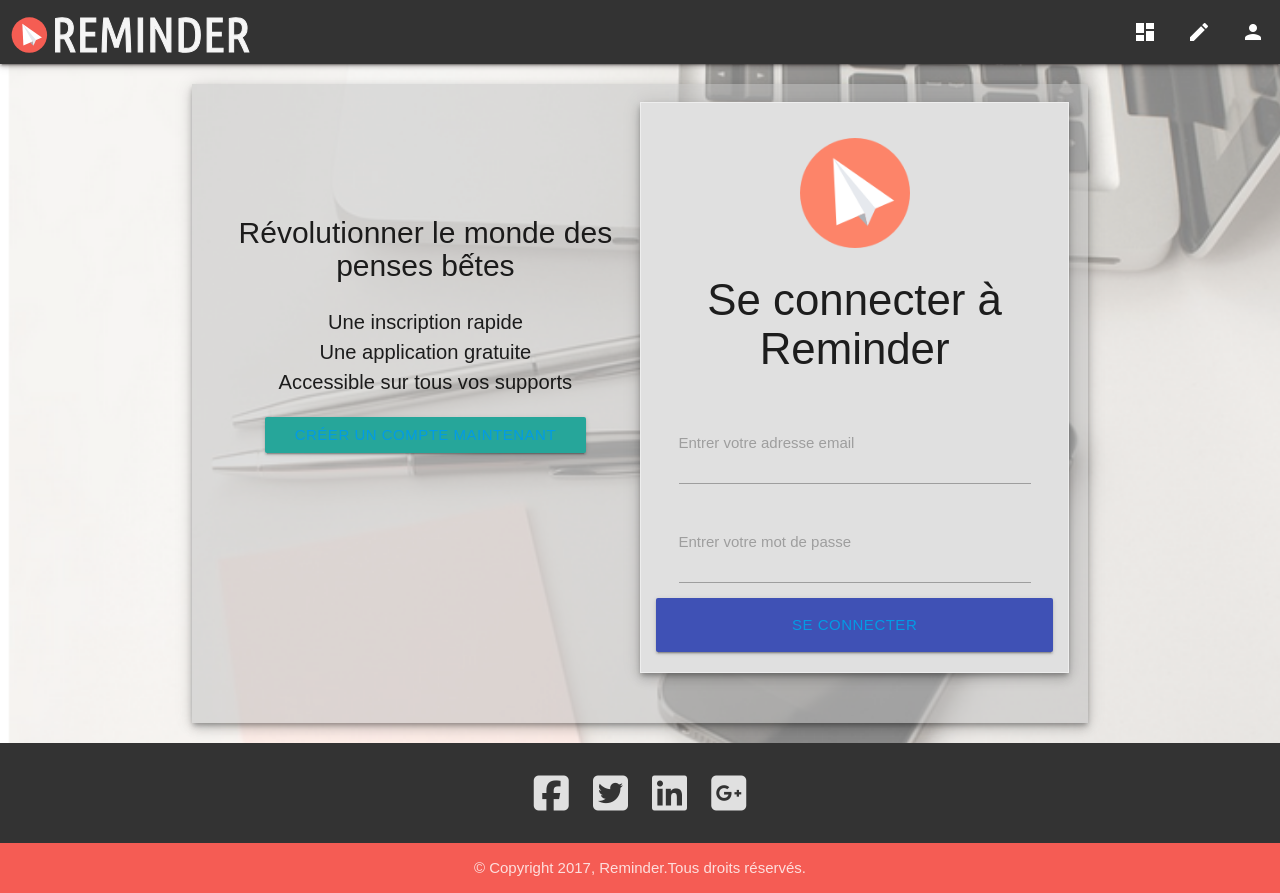
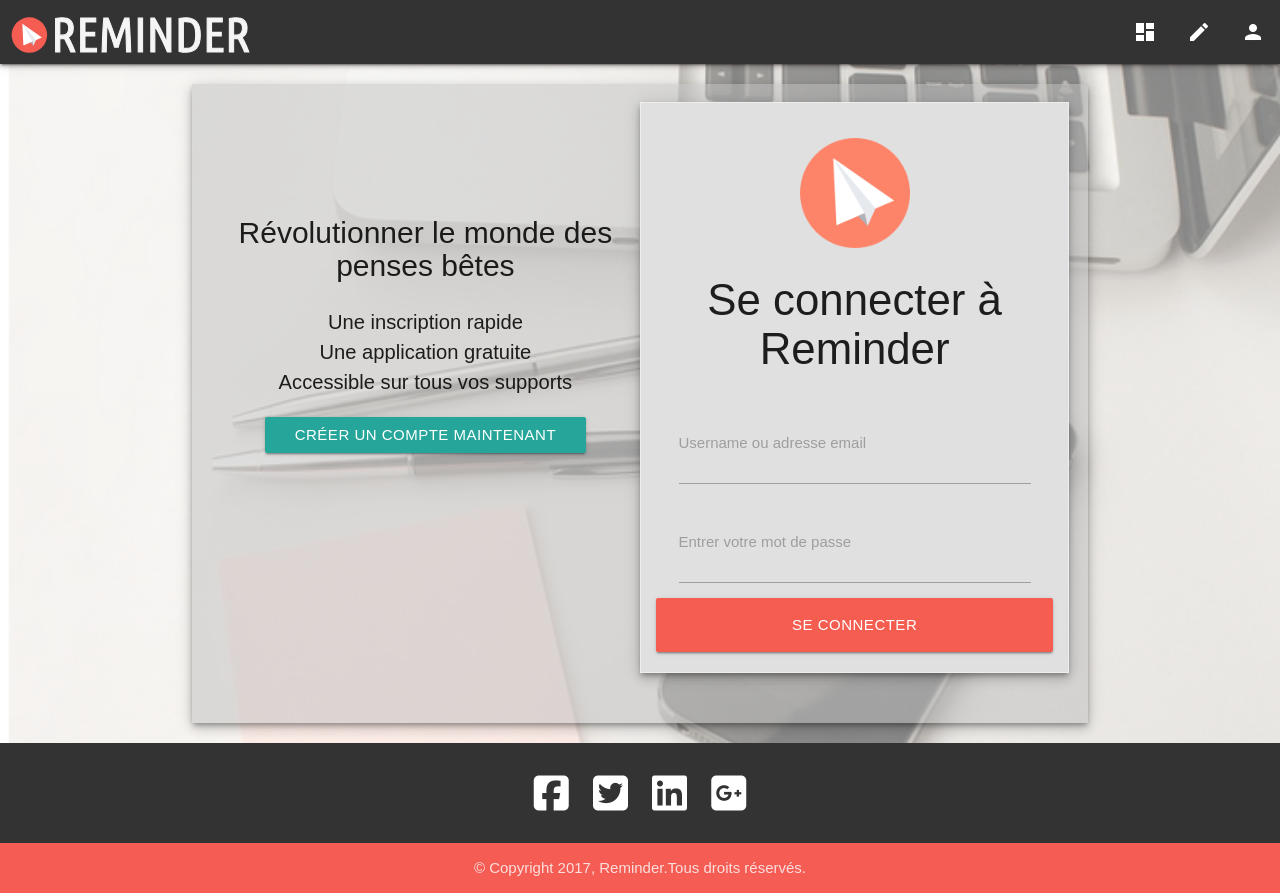
Before and after one commit to RQMdev/Reminder, a React (Create React App) app: page /signin in a window 1280 px wide. Built offline with nearby package versions, Linux system fonts and the light colour scheme.

Commit message:
Ajout CSS

```diff
--- a/src/App.css
+++ b/src/App.css
@@ -93,6 +93,10 @@
     font-size: 0.8em;
 }
 
+.intro a {
+    color:#fff;
+}
+
 .btn-intro {
     margin-top: 20px !important;
 }
@@ -121,6 +125,10 @@
     padding-left: 5%;
 }
 
+.form-login-btn{
+    background-color: #F55D50;
+}
+
 
 /*========================== 03. STICKY ==========================++++++++++*/
 
@@ -129,6 +137,10 @@
     background-color: #E0E0E0;
     width: 260px;
     margin-bottom: 20px;
+}
+
+.form-add-sticky {
+    background-color: #E0E0E0 ;
 }
 
 .sticky-bloc {
@@ -192,9 +204,9 @@
 .fa {
     font-size: 40px;
     padding: 10px;
-    color: #E0E0E0;
+    color:#FFF;
 }
 
 .page-footer a:hover {
-    color: #2196f3;
+    color: #9C9C9C;
 }
--- a/src/Components/SignIn.js
+++ b/src/Components/SignIn.js
@@ -40,7 +40,7 @@
 
          <div className="col l6">
 
-            <h1 className="flow-text center-align">Révolutionner le monde des penses bếtes</h1>
+            <h1 className="flow-text center-align">Révolutionner le monde des penses bêtes</h1>
 
                       <ul className="center-align flow-text">
                           <li>Une inscription rapide</li>
@@ -61,14 +61,14 @@
           <ul>
             <li>
               <div className="input-field col s12">
-                <label>Entrer votre adresse email</label><br />
+                <label>Username ou adresse email </label><br />
                 <input type="text" ref="email" />
               </div>
             </li>
             <li>
               <div className="input-field col s12">
                 <label>Entrer votre mot de passe </label><br />
-                <input type="text" ref="password" />
+                <input type="password" ref="password" />
               </div>
             </li>
 
@@ -79,7 +79,7 @@
             <li>
 							{errors}
               <div className="row">
-                    <button type='submit' name='btn_login' className="col s12 btn btn-large waves-effect form-login-btn indigo"><Link to="/dashboard">Se connecter</Link></button>
+                    <button type='submit' name='btn_login' className="col s12 btn btn-large waves-effect form-login-btn"><Link to="/dashboard">Se connecter</Link></button>
               </div>
 
             </li>
```
